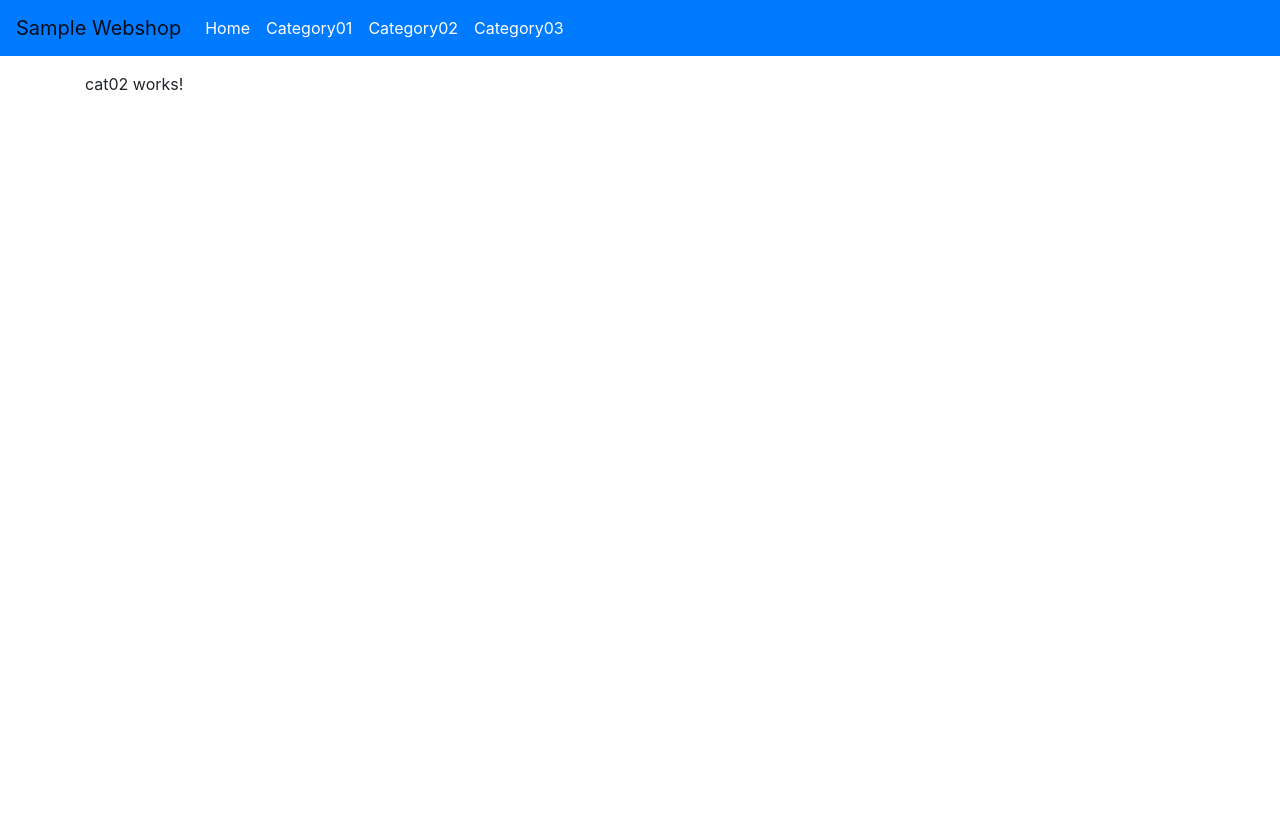
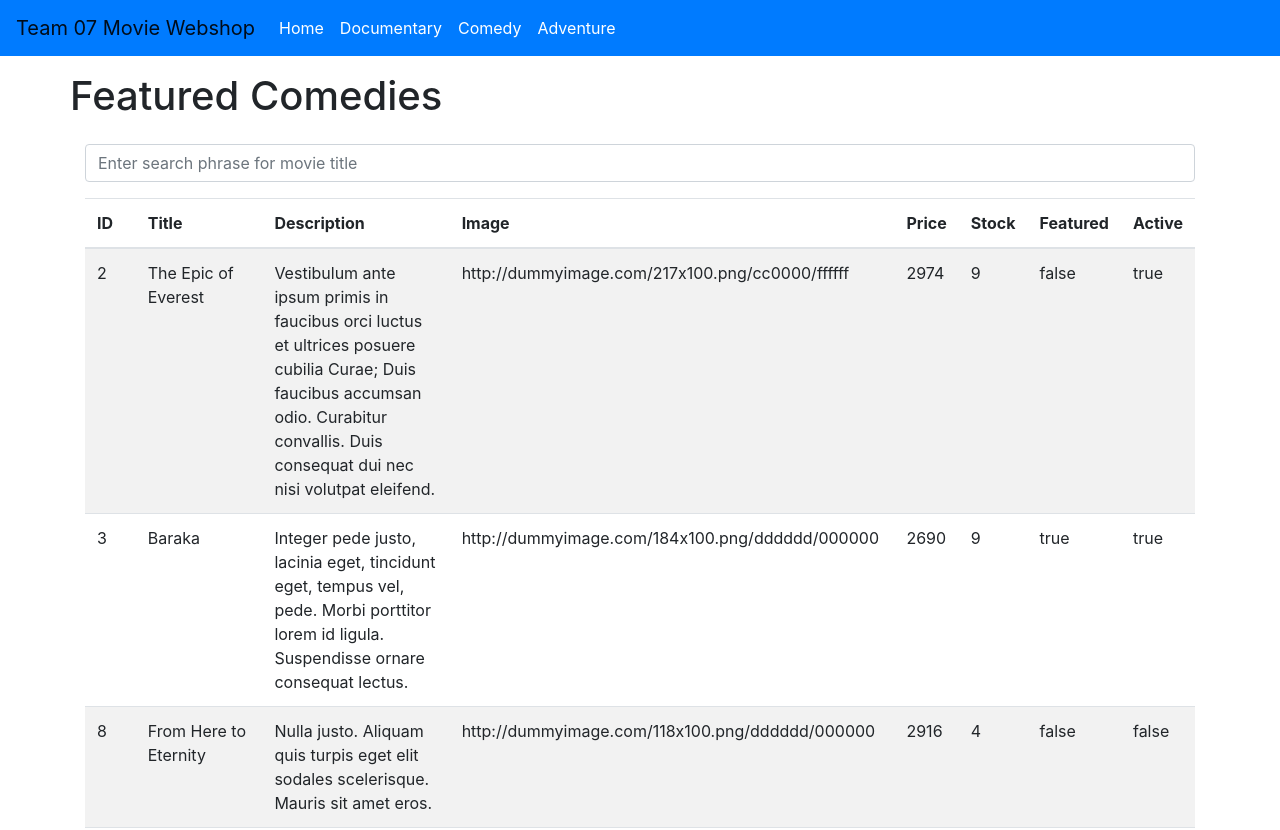
Before and after one commit to Strukturavaltas-03-Frontend-2022/csapatmunka---angular-webshop-07-webshop-team, an Angular app: page /cat02 in a window 1280 px wide. Shown: the top 830 px of the page. Before the commit the page ends 800 px from the top, so only its background shows below. Built offline with nearby package versions, Linux system fonts and the light colour scheme.

Commit message:
Categories on pages, filter function ready

```diff
--- a/src/app/page/cat01/cat01.component.html
+++ b/src/app/page/cat01/cat01.component.html
@@ -1 +1,70 @@
-<p>cat01 works!</p>
+<div class="row">
+  <div>
+    <h1>Featured Documentaries</h1>
+  </div>
+</div>
+
+<div class="row mt-3">
+  <div class="col-12">
+    <div class="input-group mb-3">
+      <input
+        [(ngModel)]="searchPhrase"
+        type="text"
+        class="form-control"
+        placeholder="Enter search phrase for movie title"
+        aria-label="Enter search phrase for movie title"
+      />
+    </div>
+  </div>
+</div>
+
+<div class="row">
+  <div class="col-12">
+    <table class="table table-striped">
+      <thead>
+        <tr>
+          <!-- export class Product {
+            [x: string]: any;
+            id: number = 0;
+            catId: number = 0;
+            name: string = '';
+            description: string = '';
+            image: string = '';
+            price: number = 0;
+            stock: number = 0;
+            featured: boolean = false;
+            active: boolean = false;
+          } -->
+          <th>ID</th>
+          <!-- <th>Category ID</th> -->
+          <th>Title</th>
+          <th>Description</th>
+          <th>Image</th>
+          <th>Price</th>
+          <th>Stock</th>
+          <th>Featured</th>
+          <th>Active</th>
+        </tr>
+      </thead>
+      <tbody>
+        <tr
+          *ngFor="
+            let movie of list
+              | filter: searchPhrase:'name'
+              | filterCategory: 'catId':1
+          "
+        >
+          <td>{{ movie.id }}</td>
+          <!-- <td>{{ movie.catId }}</td> -->
+          <td>{{ movie.name }}</td>
+          <td>{{ movie.description }}</td>
+          <td>{{ movie.image }}</td>
+          <td>{{ movie.price }}</td>
+          <td>{{ movie.stock }}</td>
+          <td>{{ movie.featured }}</td>
+          <td>{{ movie.active }}</td>
+        </tr>
+      </tbody>
+    </table>
+  </div>
+</div>
--- a/src/app/page/cat01/cat01.component.ts
+++ b/src/app/page/cat01/cat01.component.ts
@@ -1,15 +1,18 @@
 import { Component, OnInit } from '@angular/core';
+import { Product } from 'src/app/model/product';
+import { ProductService } from 'src/app/service/product.service';
 
 @Component({
   selector: 'app-cat01',
   templateUrl: './cat01.component.html',
-  styleUrls: ['./cat01.component.scss']
+  styleUrls: ['./cat01.component.scss'],
 })
 export class Cat01Component implements OnInit {
+  list: Product[] = this.productService.list;
 
-  constructor() { }
+  searchPhrase: string = '';
 
-  ngOnInit(): void {
-  }
+  constructor(private productService: ProductService) {}
 
+  ngOnInit(): void {}
 }
--- a/src/app/page/cat02/cat02.component.html
+++ b/src/app/page/cat02/cat02.component.html
@@ -1 +1,70 @@
-<p>cat02 works!</p>
+<div class="row">
+  <div>
+    <h1>Featured Comedies</h1>
+  </div>
+</div>
+
+<div class="row mt-3">
+  <div class="col-12">
+    <div class="input-group mb-3">
+      <input
+        [(ngModel)]="searchPhrase"
+        type="text"
+        class="form-control"
+        placeholder="Enter search phrase for movie title"
+        aria-label="Enter search phrase for movie title"
+      />
+    </div>
+  </div>
+</div>
+
+<div class="row">
+  <div class="col-12">
+    <table class="table table-striped">
+      <thead>
+        <tr>
+          <!-- export class Product {
+            [x: string]: any;
+            id: number = 0;
+            catId: number = 0;
+            name: string = '';
+            description: string = '';
+            image: string = '';
+            price: number = 0;
+            stock: number = 0;
+            featured: boolean = false;
+            active: boolean = false;
+          } -->
+          <th>ID</th>
+          <!-- <th>Category ID</th> -->
+          <th>Title</th>
+          <th>Description</th>
+          <th>Image</th>
+          <th>Price</th>
+          <th>Stock</th>
+          <th>Featured</th>
+          <th>Active</th>
+        </tr>
+      </thead>
+      <tbody>
+        <tr
+          *ngFor="
+            let movie of list
+              | filter: searchPhrase:'name'
+              | filterCategory: 'catId':2
+          "
+        >
+          <td>{{ movie.id }}</td>
+          <!-- <td>{{ movie.catId }}</td> -->
+          <td>{{ movie.name }}</td>
+          <td>{{ movie.description }}</td>
+          <td>{{ movie.image }}</td>
+          <td>{{ movie.price }}</td>
+          <td>{{ movie.stock }}</td>
+          <td>{{ movie.featured }}</td>
+          <td>{{ movie.active }}</td>
+        </tr>
+      </tbody>
+    </table>
+  </div>
+</div>
--- a/src/app/page/cat02/cat02.component.ts
+++ b/src/app/page/cat02/cat02.component.ts
@@ -1,15 +1,18 @@
 import { Component, OnInit } from '@angular/core';
+import { Product } from 'src/app/model/product';
+import { ProductService } from 'src/app/service/product.service';
 
 @Component({
   selector: 'app-cat02',
   templateUrl: './cat02.component.html',
-  styleUrls: ['./cat02.component.scss']
+  styleUrls: ['./cat02.component.scss'],
 })
 export class Cat02Component implements OnInit {
+  list: Product[] = this.productService.list;
 
-  constructor() { }
+  searchPhrase: string = '';
 
-  ngOnInit(): void {
-  }
+  constructor(private productService: ProductService) {}
 
+  ngOnInit(): void {}
 }
--- a/src/app/page/cat03/cat03.component.html
+++ b/src/app/page/cat03/cat03.component.html
@@ -1 +1,71 @@
-<p>cat03 works!</p>
+<div class="row">
+  <div>
+    <h1>Featured Adventures</h1>
+  </div>
+</div>
+
+<div class="row mt-3">
+  <div class="col-12">
+    <div class="input-group mb-3">
+      <input
+        [(ngModel)]="searchPhrase"
+        type="text"
+        class="form-control"
+        placeholder="Enter search phrase for movie title"
+        aria-label="Enter search phrase for movie title"
+      />
+    </div>
+  </div>
+</div>
+
+<div class="row">
+  <div class="col-12">
+    <table class="table table-striped">
+      <thead>
+        <tr>
+          <!-- export class Product {
+            [x: string]: any;
+            id: number = 0;
+            catId: number = 0;
+            name: string = '';
+            description: string = '';
+            image: string = '';
+            price: number = 0;
+            stock: number = 0;
+            featured: boolean = false;
+            active: boolean = false;
+          } -->
+          <th>ID</th>
+
+          <th>Title</th>
+          <!-- <th>Category ID</th> -->
+          <th>Description</th>
+          <th>Image</th>
+          <th>Price</th>
+          <th>Stock</th>
+          <th>Featured</th>
+          <th>Active</th>
+        </tr>
+      </thead>
+      <tbody>
+        <tr
+          *ngFor="
+            let movie of list
+              | filter: searchPhrase:'name'
+              | filterCategory: 'catId':3
+          "
+        >
+          <td>{{ movie.id }}</td>
+          <!-- <td>{{ movie.catId }}</td> -->
+          <td>{{ movie.name }}</td>
+          <td>{{ movie.description }}</td>
+          <td>{{ movie.image }}</td>
+          <td>{{ movie.price }}</td>
+          <td>{{ movie.stock }}</td>
+          <td>{{ movie.featured }}</td>
+          <td>{{ movie.active }}</td>
+        </tr>
+      </tbody>
+    </table>
+  </div>
+</div>
--- a/src/app/page/cat03/cat03.component.ts
+++ b/src/app/page/cat03/cat03.component.ts
@@ -1,15 +1,17 @@
 import { Component, OnInit } from '@angular/core';
+import { Product } from 'src/app/model/product';
+import { ProductService } from 'src/app/service/product.service';
 
 @Component({
   selector: 'app-cat03',
   templateUrl: './cat03.component.html',
-  styleUrls: ['./cat03.component.scss']
+  styleUrls: ['./cat03.component.scss'],
 })
 export class Cat03Component implements OnInit {
+  list: Product[] = this.productService.list;
 
-  constructor() { }
+  searchPhrase: string = '';
 
-  ngOnInit(): void {
-  }
-
+  constructor(private productService: ProductService) {}
+  ngOnInit(): void {}
 }
--- /dev/null
+++ b/src/app/pipe/filter-category.pipe.ts
@@ -0,0 +1,12 @@
+import { Pipe, PipeTransform } from '@angular/core';
+
+@Pipe({
+  name: 'filterCategory',
+})
+export class FilterCategoryPipe<T extends { [x: string]: any }>
+  implements PipeTransform
+{
+  transform(value: T[], key: string = '', category: number = 0): T[] {
+    return value.filter((item) => item[key] === category);
+  }
+}
--- /dev/null
+++ b/src/app/pipe/filter.pipe.ts
@@ -0,0 +1,20 @@
+import { Pipe, PipeTransform } from '@angular/core';
+
+@Pipe({
+  name: 'filter',
+})
+export class FilterPipe<T extends { [x: string]: any }>
+  implements PipeTransform
+{
+  transform(value: T[], phrase: string = '', key: string = ''): T[] {
+    if (!Array.isArray(value) || !phrase || !key) {
+      return value;
+    }
+
+    phrase = phrase.toLowerCase();
+
+    return value.filter((item) =>
+      ('' + item[key]).toLowerCase().includes(phrase)
+    );
+  }
+}
--- a/src/app/service/config.service.ts
+++ b/src/app/service/config.service.ts
@@ -10,13 +10,13 @@ export interface IMenuItem {
   providedIn: 'root',
 })
 export class ConfigService {
-  appName: string = 'Sample Webshop';
+  appName: string = 'Team 07 Movie Webshop';
 
   menuItems: IMenuItem[] = [
     { text: 'Home', link: '/', icon: 'home' },
-    { text: 'Category01', link: '/cat01' },
-    { text: 'Category02', link: '/cat02' },
-    { text: 'Category03', link: '/cat03' },
+    { text: 'Documentary', link: '/cat01' },
+    { text: 'Comedy', link: '/cat02' },
+    { text: 'Adventure', link: '/cat03' },
   ];
 
   constructor() {}
```
Also changed, not shown: src/app/app-routing.module.ts (+8 -3 lines), src/app/app.module.ts (+11 -8 lines), 2 other files (tests, documents, lock files or other folders).
